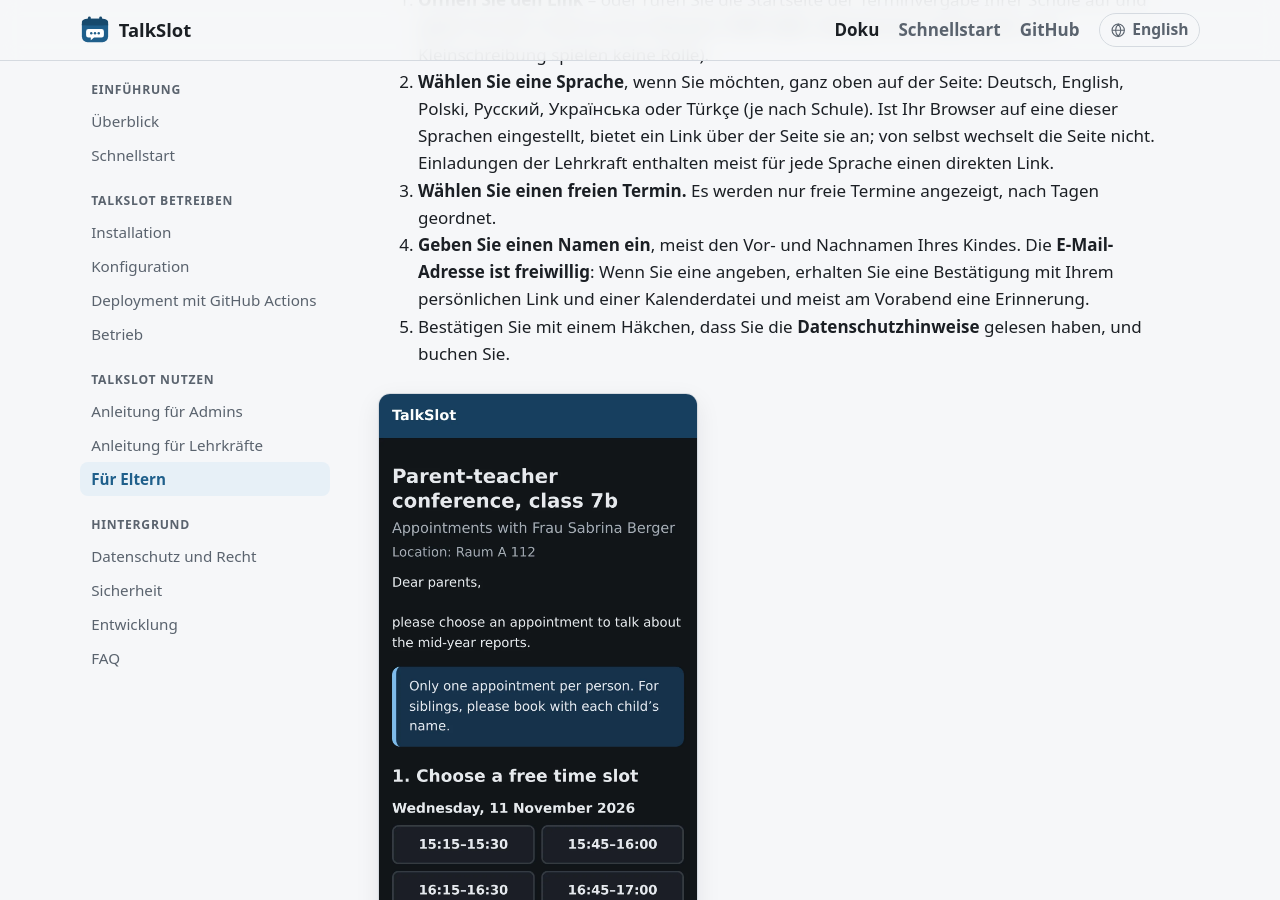
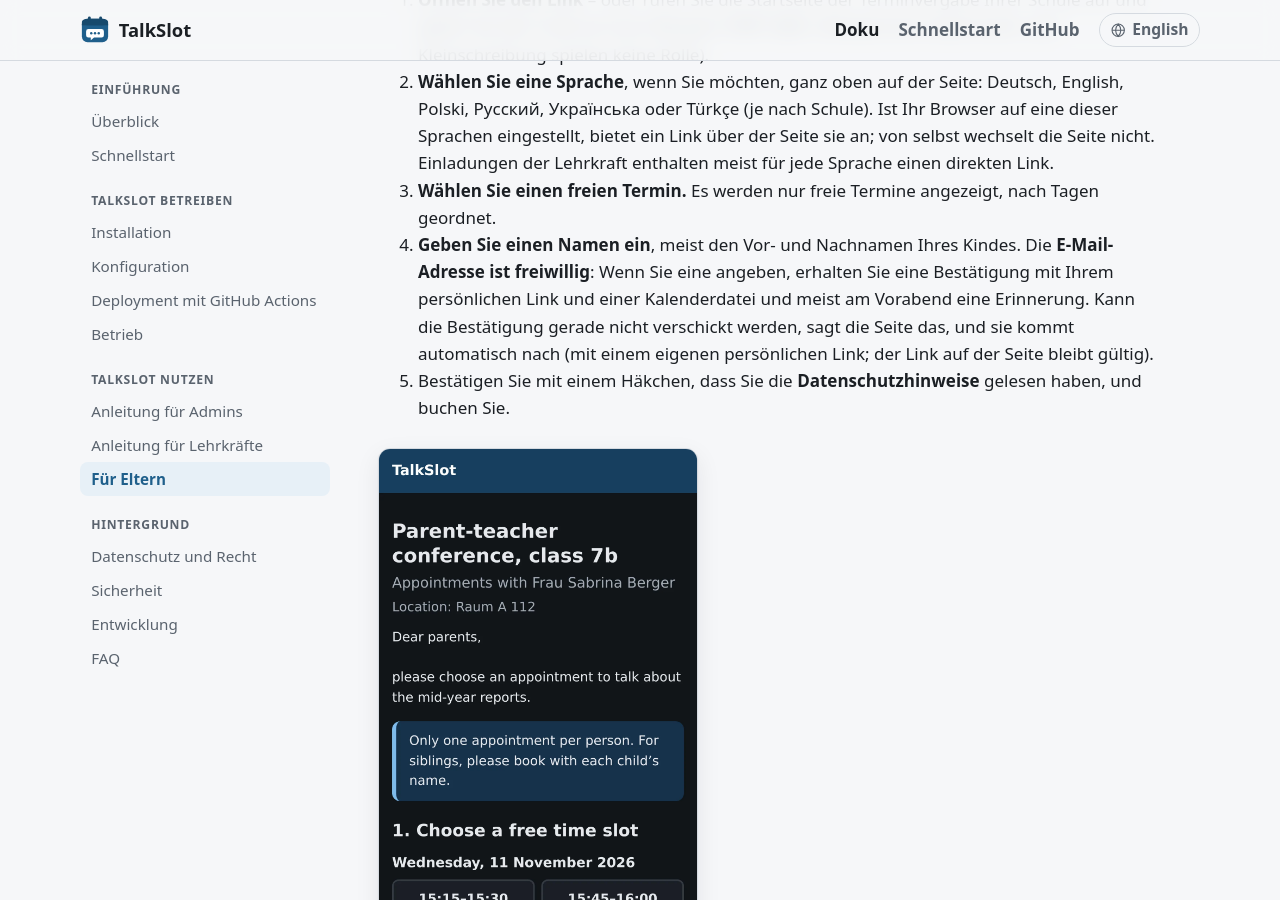
Before and after one commit to skornehl/talkslot, a Jekyll site: the page built from docs/de/guide/parents.md, in a window 1280 px wide and 900 px high, scrolled down 368 px. Built offline with Jekyll 4.4.1, drawn with Linux system fonts in a browser that asks for light colours.

Commit message:
docs(parents): a confirmation that could not be sent at once follows

```diff
--- a/docs/de/guide/parents.md
+++ b/docs/de/guide/parents.md
@@ -18,7 +18,9 @@ Benutzerkonto brauchen Sie nicht.
 3. **Wählen Sie einen freien Termin.** Es werden nur freie Termine angezeigt, nach Tagen geordnet.
 4. **Geben Sie einen Namen ein**, meist den Vor- und Nachnamen Ihres Kindes. Die **E-Mail-Adresse ist
    freiwillig**: Wenn Sie eine angeben, erhalten Sie eine Bestätigung mit Ihrem persönlichen Link und
-   einer Kalenderdatei und meist am Vorabend eine Erinnerung.
+   einer Kalenderdatei und meist am Vorabend eine Erinnerung. Kann die Bestätigung gerade nicht verschickt
+   werden, sagt die Seite das, und sie kommt automatisch nach (mit einem eigenen persönlichen Link; der Link
+   auf der Seite bleibt gültig).
 5. Bestätigen Sie mit einem Häkchen, dass Sie die **Datenschutzhinweise** gelesen haben, und buchen Sie.
 
 ![Buchungsseite auf dem Handy]({{ '/assets/img/parent-round-mobile-dark.webp' | relative_url }}){: style="max-width: 320px"}
```
Also changed, not shown: docs/guide/parents.md (+2 -1 lines).
